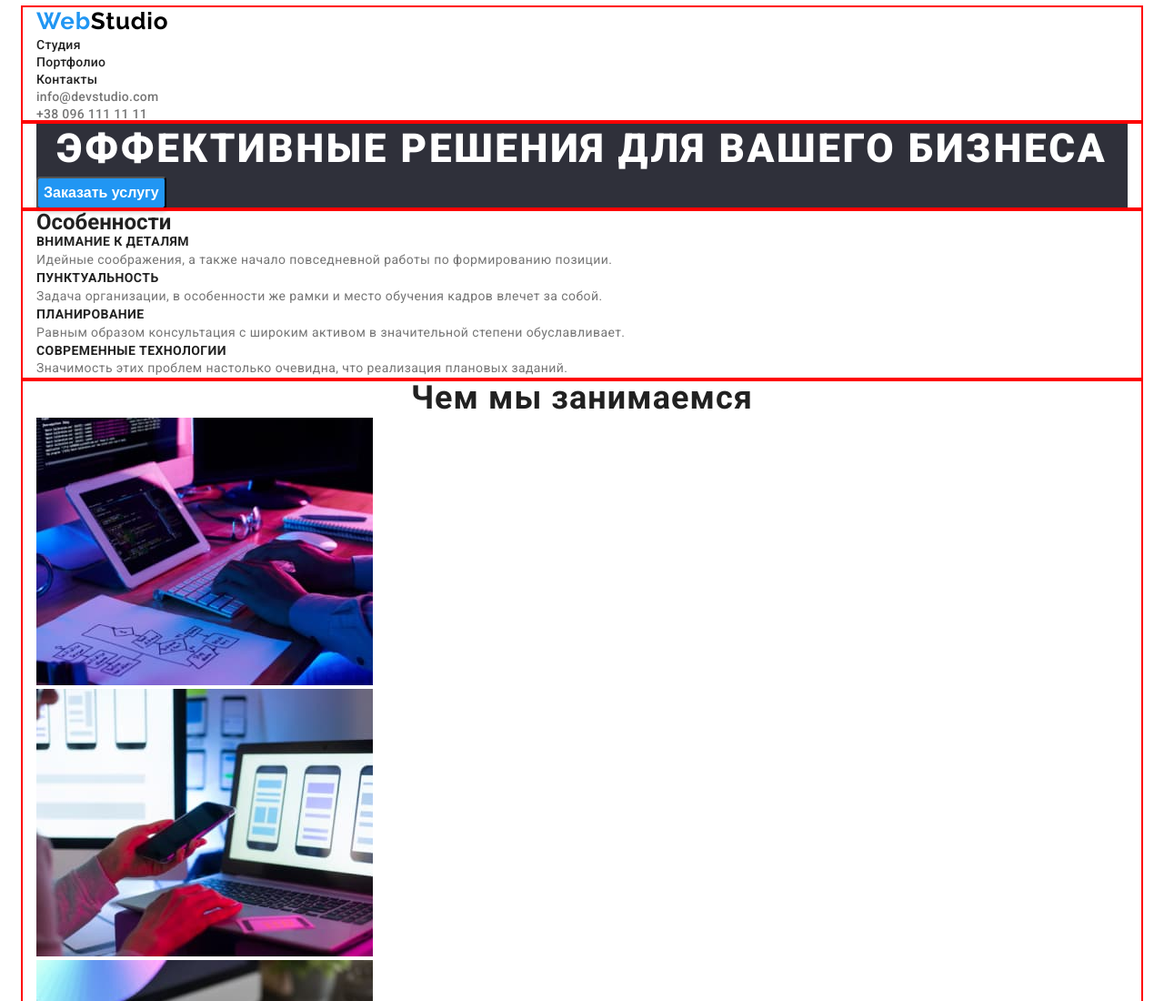
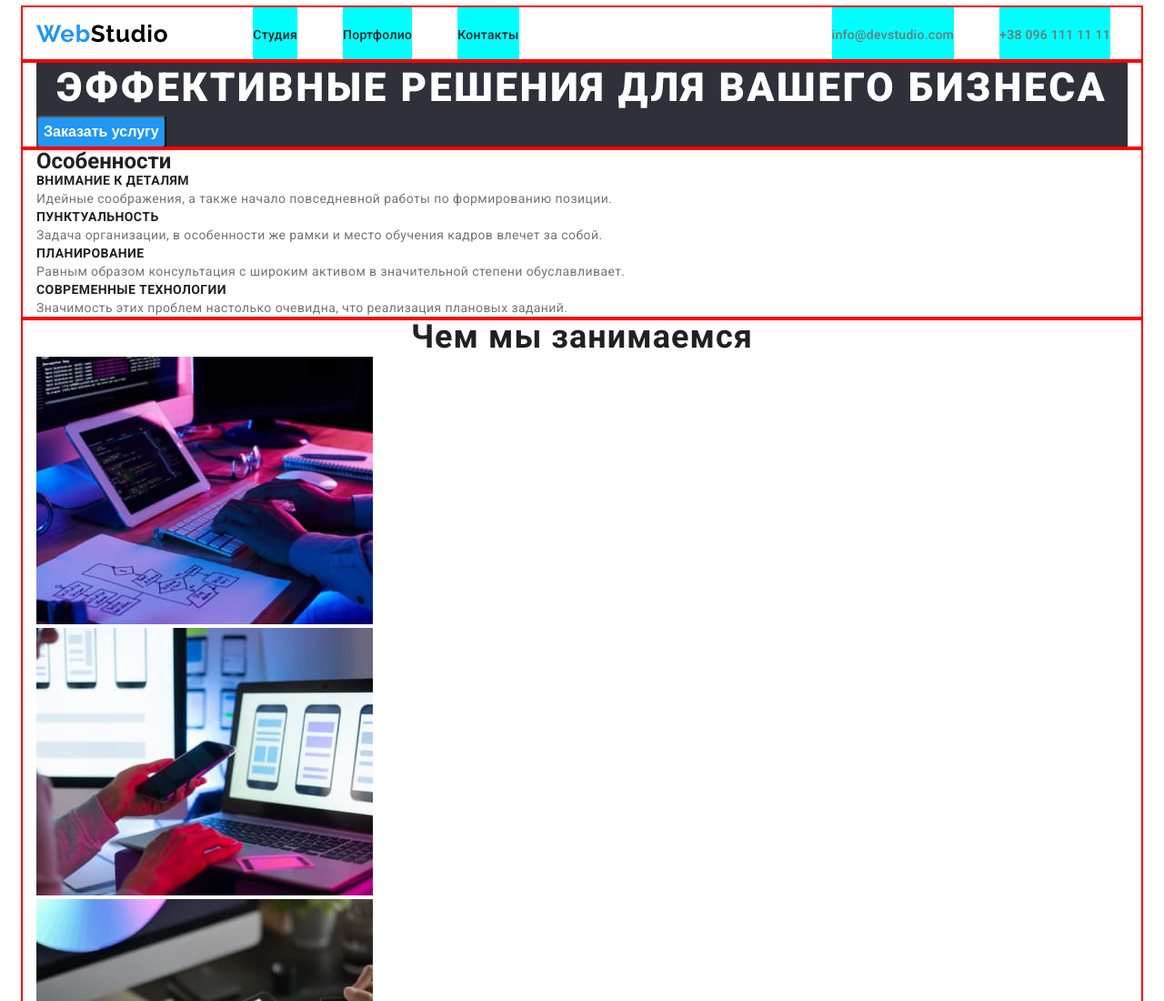
Before and after one commit to HERASYMENK0/goit-markup-hw-08, a plain HTML site: page index.html in a window 1280 px wide. Shown: the top 1100 px of the page at 91% size. Drawn offline with Linux system fonts and the light colour scheme.

Commit message:
17.08.22 01.20

```diff
--- a/index.html
+++ b/index.html
@@ -12,18 +12,19 @@
   </head>
   <body>
     <header class="header">
-      <div class="container">
+
+      <div class="container main-nav">
+        <a href="#" class="logo">Web<span class="logo-text">Studio</span></a>
       <nav class="header-nav">
-        <a href="#" class="logo">Web<span class="logo-text">Studio</span></a>
         <ul class="header-list list">
-          <li><a href="./index.html" class="header-link link">Студия</a></li>
-          <li><a href="./portfolio.html" class="header-link link">Портфолио</a></li>
-          <li><a href="" class="header-link link">Контакты</a></li>
+          <li class="item-nav"><a href="./index.html" class="header-link link">Студия</a></li>
+          <li class="item-nav"><a href="./portfolio.html" class="header-link link">Портфолио</a></li>
+          <li class="item-nav"><a href="" class="header-link link">Контакты</a></li>
         </ul>
       </nav>
       <ul class="header-contact list" >
-        <li ><a href="Mailto:info@devstudio.com" class="header-mail link">info@devstudio.com</a></li>
-        <li ><a href="Tel:+380961111111" class="header-tell link">+38 096 111 11 11</a></li>
+        <li class="contact-item"><a href="Mailto:info@devstudio.com" class="header-mail link">info@devstudio.com</a></li>
+        <li class="contact-item"><a href="Tel:+380961111111" class="header-tell link">+38 096 111 11 11</a></li>
       </ul>
       </div>
 
--- a/style/style.css
+++ b/style/style.css
@@ -79,7 +79,30 @@ letter-spacing: 0.02em;
 
 color: var(--text-secondary)
 }
+.header-list{
+    display: flex;
+}
+.header-contact{
+    display: flex;
+    margin-left: 344px;
+}
+.item-nav + .item-nav,.contact-item+.contact-item{
+    margin-left: 50px;
 
+}
+.header-nav{
+    margin-left: 93px;
+}
+.item-nav, .contact-item{
+    display: block;
+    padding-top: 20px;
+    padding-bottom: 20px;
+    background-color: aqua;
+}
+.main-nav{
+    display: flex;
+    align-items: center;
+}
 /*-----------------------Main----------------------------------*/
 .section-hero {
     background-color:#2F303A;;
```
Also changed, not shown: portfolio.html (+1 -1 lines).
